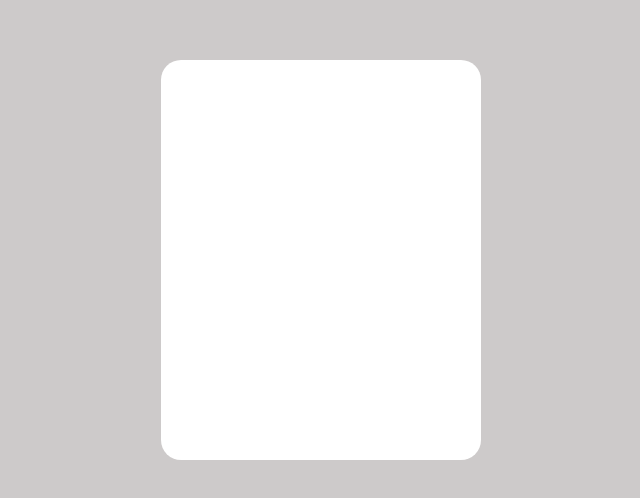
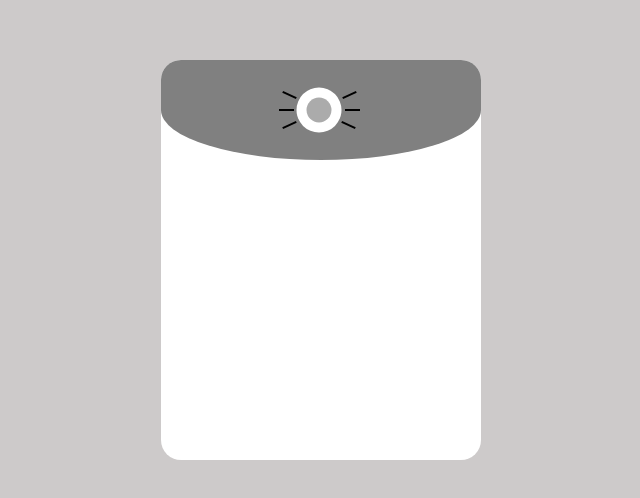
Before and after one commit to Liam-a-34/Washing-Machine, a plain HTML site: page index.html in a window 1280 px wide. Shown: the part 140-638 px from the top of the page, without its empty margins (319-959 px from the left). Drawn offline with Linux system fonts and the light colour scheme.

Commit message:
Added middle panel and dial

```diff
--- a/index.html
+++ b/index.html
@@ -13,8 +13,24 @@
         <div id="washer-body">
 
             <div id="control-panel">
-                <div id="left-panel"></div>
-                <div id="middle-panel"></div>
+                <div id="left-panel">
+                    <div class="left-button" id="left-button-1"></div>
+                    <div class="left-button" id=left-button-2></div>
+                    <div class="left-button" id=left-button-3></div>
+                    <div id="left-handle"></div>
+                </div>
+                <div id="middle-panel">
+                    <div id="dial"></div>
+                    <div id="dial-top"></div>
+                    <div id="dial-selects">
+                        <div class="dial-select" id="dial-select-1"></div>
+                        <div class="dial-select" id="dial-select-2"></div>
+                        <div class="dial-select" id="dial-select-3"></div>
+                        <div class="dial-select" id="dial-select-4"></div>
+                        <div class="dial-select" id="dial-select-5"></div>
+                        <div class="dial-select" id="dial-select-6"></div>
+                    </div>
+                </div>
                 <div id="right-panel"></div>
             </div>
 
--- a/style.css
+++ b/style.css
@@ -21,3 +21,107 @@
     border-radius: 20px;
     overflow: hidden;
 }
+
+#control-panel{
+    width: 100%;
+    height: 100px;
+    background-color: grey;
+    border-bottom-right-radius: 50%;
+    border-bottom-left-radius: 50%;
+    overflow: hidden;
+    position: relative;
+    display: flex;
+}
+
+#left-panel{
+    width: 33%;
+    height: 100%
+}
+
+#middle-panel{
+    width: 33%;
+    height: 100%;
+    position: relative;
+}
+
+#dial{
+    width: 45px;
+    height: 45px;
+    border-radius: 100%;
+    background-color: white;
+    position: absolute;
+    left: 50%;
+    top: 50%;
+    transform: translate(-50%, -50%);
+}
+
+#dial-top{
+    width: 25px;
+    height: 25px;
+    border-radius: 100%;
+    z-index: 20;
+    background-color: rgb(171, 171, 171);
+    position: absolute;
+    top: 50%;
+    left: 50%;
+    transform: translate(-50%, -50%)
+}
+
+#dial-selects{
+    width: 100%;
+    height: 100%;
+    position: relative
+}
+
+.dial-select{
+    width: 15px;
+    height: 2px;
+    background-color: black;
+}
+
+#dial-select-1{
+    position: absolute;
+    top: 35%;
+    left: 15px;
+    transform: translateY(-50%) rotate(25deg);
+}
+
+#dial-select-2{
+    position: absolute;
+    top: 50%;
+    left: 12px;
+    transform: translateY(-50%);
+}
+
+#dial-select-3{
+    position: absolute;
+    top: 65%;
+    left: 15px;
+    transform: translateY(-50%) rotate(-25deg);
+}
+
+#dial-select-4{
+    position: absolute;
+    right: 15px;
+    top: 35%;
+    transform: translateY(-50%) rotate(-25deg);
+}
+
+#dial-select-5{
+    position: absolute;
+    right: 12px;
+    top: 50%;
+    transform: translateY(-50%);
+}
+
+#dial-select-6{
+    position: absolute;
+    right: 15%;
+    top: 65%;
+    transform: translateY(-50%) rotate(25deg);
+}
+
+#right-panel{
+    width: 33%;
+    height: 100%;
+}
```
